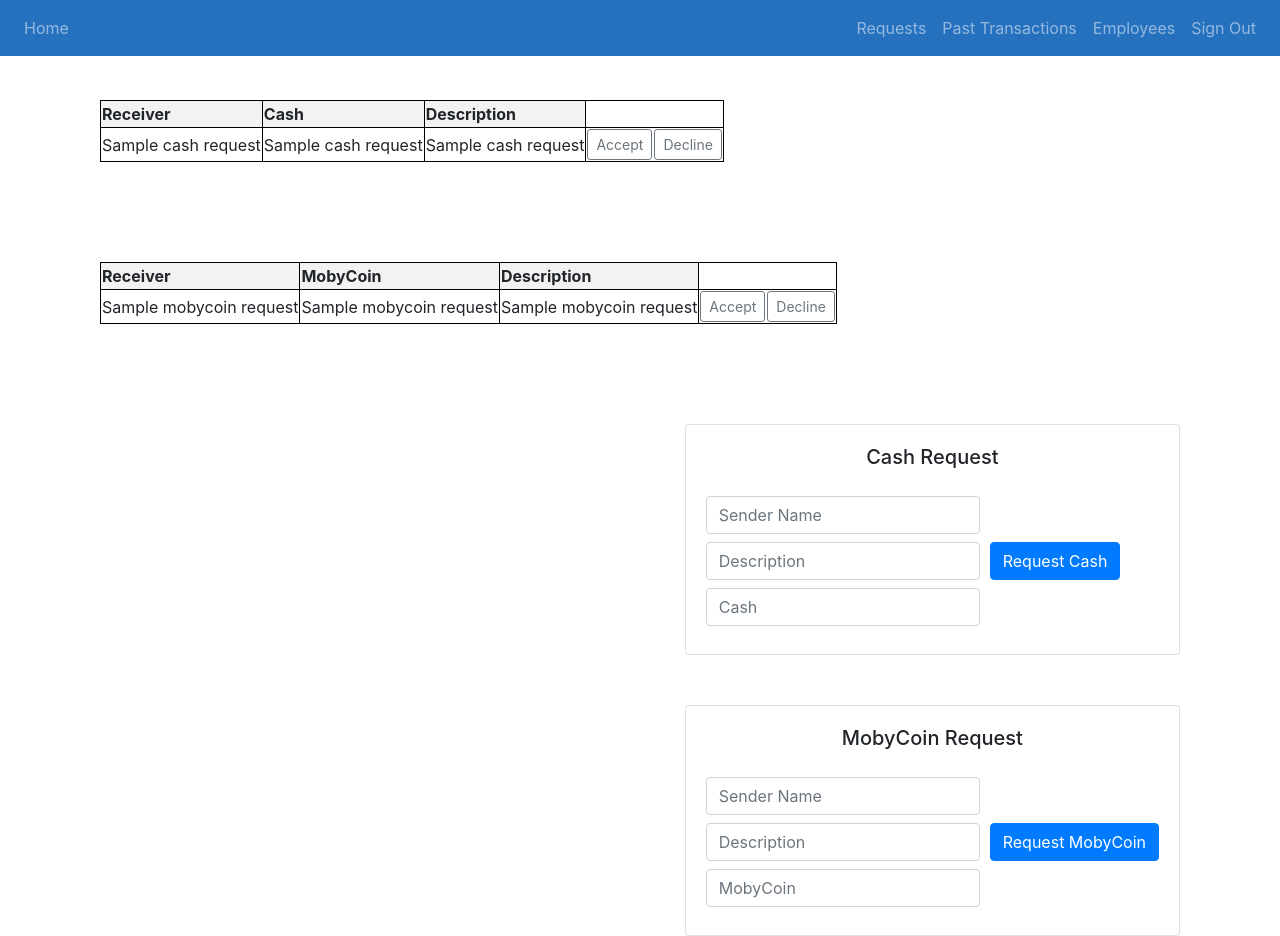
After one commit to itucsdb1925/itucsdb1925, a Flask app: page /request in a window 1280 px wide. The commit adds this page. Run offline with Flask 2, Linux system fonts and the light colour scheme; a user stored in the database is signed in; a database or web service that is not in the repository returns one stand-in record (values such as "Sample title"); parts of the project's set-up code (start-up, migrations or seed data) failed here and were passed over; some libraries are stand-ins or nearby versions.

Commit message:
added request system

```diff
--- a/server.py
+++ b/server.py
@@ -18,6 +18,8 @@ def create_app():
   app.add_url_rule("/signedin", view_func=views.home_page,methods=['GET','POST'])
   app.add_url_rule("/signout", view_func=views.sign_out, methods=['GET','POST'])
   app.add_url_rule("/employees",view_func=views.employees_page, methods=['GET','POST'])
+  app.add_url_rule("/transactions",view_func=views.transaction_page, methods=['GET'])
+  app.add_url_rule("/request",view_func=views.request_page, methods=['GET','POST'])
   lm.init_app(app)
   lm.login_view = "sign_in"
   return app
--- /dev/null
+++ b/templates/request.html
@@ -0,0 +1,121 @@
+{% block content %}
+<!DOCTYPE html>
+<html lang="en">
+  <head>
+    <meta charset="utf-8"/>
+    <link rel="stylesheet" href="https://stackpath.bootstrapcdn.com/bootstrap/4.4.1/css/bootstrap.min.css" integrity="sha384-Vkoo8x4CGsO3+Hhxv8T/Q5PaXtkKtu6ug5TOeNV6gBiFeWPGFN9MuhOf23Q9Ifjh" crossorigin="anonymous">
+  </head>
+  <body>
+    <nav class="navbar navbar-expand-md navbar-dark fixed-top" style="background-color: rgba(0, 89, 179,0.85)" >
+        <!--<a class="navbar-brand" asp-action="Index" method="post">Home</a>-->
+        <div class="collapse navbar-collapse">
+            <ul class="navbar-nav mr-auto">
+                <li class="nav-item-active">
+                    <a class="nav-link" href="/signedin" method="post">Home</a>
+                </li>
+            </ul>
+            <ul class="navbar-nav ml-auto">
+              <li class="nav-item">
+                    <a class="nav-link" href="/request" method="post">Requests</a>
+                </li>
+              <li class="nav-item">
+                    <a class="nav-link" href="/transactions" method="post">Past Transactions</a>
+                </li>
+                <li class="nav-item">
+                    <a class="nav-link" href="/employees" method="post">Employees</a>
+                </li>
+                <li class="nav-item">
+                    <a class="nav-link" href="/signout" method="post">Sign Out</a>
+                </li>
+            </ul>
+        </div>
+    </nav>
+
+        <table class="table-striped" style="float:left;margin-left: 100px;border: 1px solid black;align-content: center;margin-top:100px">
+      <tr style="border: 1px solid black;">
+        <th style="border: 1px solid black;">Receiver</th>
+        <th style="border: 1px solid black;">Cash</th>
+        <th style="border: 1px solid black;">Description</th>
+      </tr>
+      {% for item in past_cash_requests %}
+      <tr style="border: 1px solid black;">
+        <td style="border: 1px solid black;text-align: center;">{{item.receiver_name}}</td>
+        <td style="border: 1px solid black;text-align: center;">{{item.cash}}</td>
+        <td style="border: 1px solid black;text-align: center;">{{item.description}}</td>
+        <td>
+          <form action="/request" method="post">
+            <input type="hidden" name="accept_request_id_cash" value="{{item.id}}" />
+            <button type="submit" class="btn btn-outline-secondary btn-sm" >Accept</button>
+          </form>
+        </td>
+        <td>
+          <form action="/request" method="post">
+            <input type="hidden" name="decline_request_id_cash" value="{{item.id}}" />
+            <button type="submit" class="btn btn-outline-secondary btn-sm" >Decline</button>
+          </form>
+        </td>
+      </tr>
+      {% endfor %}
+    </table>
+    <table class="table-striped" style="float:left;margin-left: 100px;border: 1px solid black;align-content: center;margin-top:100px">
+      <tr style="border: 1px solid black;">
+        <th style="border: 1px solid black;">Receiver</th>
+        <th style="border: 1px solid black;">MobyCoin</th>
+        <th style="border: 1px solid black;">Description</th>
+      </tr>
+      {% for item in past_mobyCoin_requests %}
+      <tr style="border: 1px solid black;">
+        <td style="border: 1px solid black;text-align: center;">{{item.receiver_name}}</td>
+        <td style="border: 1px solid black;text-align: center;">{{item.mobyCoin}}</td>
+        <td style="border: 1px solid black;text-align: center;">{{item.description}}</td>
+        <td>
+          <form action="/request" method="post">
+            <input type="hidden" name="accept_request_id_mobyCoin" value="{{item.id}}" />
+            <button type="submit" class="btn btn-outline-secondary btn-sm" >Accept</button>
+          </form>
+        </td>
+        <td>
+          <form action="/request" method="post">
+            <input type="hidden" name="decline_request_id_mobyCoin" value="{{item.id}}" />
+            <button type="submit" class="btn btn-outline-secondary btn-sm" >Decline</button>
+          </form>
+        </td>
+      </tr>
+      {% endfor %}
+    </table>
+
+    <div style="margin-top: 100px;float: right;margin-right: 100px">
+    <div class="card card-body">
+    <h5 style="text-align: center" class="card-title">Cash Request</h5>
+    <form style="margin-top: 15px" action="/request" method="post">
+      <div class="form-row align-items-center">
+        <div class="col-auto">
+          <input class="form-control mb-2" type="text" name="SenderNameCash"placeholder="Sender Name" required>
+          <input class="form-control mb-2" type="text" name="DescriptionCash"placeholder="Description" required>
+          <input class="form-control mb-2" type="number" min="0" name="Cash"placeholder="Cash" required>
+        </div>
+        <div class="col-auto">
+          <input type="submit" class="btn btn-primary mb-2" value="Request Cash">
+        </div>
+      </div>
+    </form>
+  </div>
+  <div class="card card-body" style="margin-top: 50px">
+    <h5 style="text-align: center" class="card-title">MobyCoin Request</h5>
+    <form style="margin-top: 15px" action="/request" method="post">
+      <div class="form-row align-items-center">
+        <div class="col-auto">
+          <input class="form-control mb-2" type="text" name="SenderNameMobyCoin"placeholder="Sender Name" required>
+          <input class="form-control mb-2" type="text" name="DescriptionMobyCoin"placeholder="Description" required>
+          <input class="form-control mb-2" type="number" min="0" name="MobyCoin"placeholder="MobyCoin" required>
+        </div>
+        <div class="col-auto">
+          <input type="submit" class="btn btn-primary mb-2" value="Request MobyCoin">
+        </div>
+      </div>
+    </form>
+  </div>
+</div>
+  </body>
+</html>
+{% endblock %}
--- a/views.py
+++ b/views.py
@@ -5,6 +5,7 @@ from user import User,get_user
 from database import Database
 from employees import Employees
 from transaction import Cash_Transactions,MobyCoin_Transactions
+from request import MobyCoin_Requests,Cash_Requests
 from forms import SigninForm
 from flask_login import LoginManager,login_user,logout_user,login_required,current_user
 
@@ -21,7 +22,6 @@ def sign_in():
     database.create_balance()
     database.create_user()
     database.create_employees()
-    print(user.user_name,user.password)
     if(username and password):
       if(user.password):
         if(database.verify_user(password,user.password)):
@@ -71,6 +71,76 @@ def update():
     database.update_balance(update_balance)
     return redirect("/signedin")
   return render_template("update.html",update_id=update_id)
+
+@login_required
+def transaction_page():
+  user_id = current_user.get_id()
+  database=Database(dsn)
+  cash_transactions = database.get_cash_transactions(user_id)
+  mobyCoin_transactions = database.get_mobyCoin_transactions(user_id)
+  print(cash_transactions)
+  return render_template("transactions.html",cash_transactions=cash_transactions,mobyCoin_transactions=mobyCoin_transactions)
+
+@login_required
+def request_page():
+  user_id = current_user.get_id()
+  user = get_user(user_id)
+
+  sender_name_cash = request.form.get("SenderNameCash")
+  description_cash = request.form.get("DescriptionCash")
+  cash = request.form.get("Cash")
+
+  sender_name_mobyCoin = request.form.get("SenderNameMobyCoin")
+  description_mobyCoin = request.form.get("DescriptionMobyCoin")
+  mobyCoin = request.form.get("MobyCoin")
+
+  accept_request_id_mobyCoin = request.form.get("accept_request_id_mobyCoin")
+  decline_request_id_mobyCoin = request.form.get("decline_request_id_mobyCoin")
+  accept_request_id_cash = request.form.get("accept_request_id_cash")
+  decline_request_id_cash = request.form.get("decline_request_id_cash")
+  database=Database(dsn)
+  database.create_cash_requests();
+  database.create_mobyCoin_requests();
+
+
+
+  if(cash):
+    cash_request=Cash_Requests(0,sender_name_cash,user_id,cash,description_cash)
+    database.create_cash_requests()
+    database.add_cash_request(cash_request)
+  if(mobyCoin):
+    mobyCoin_request=MobyCoin_Requests(0,sender_name_mobyCoin,user_id,mobyCoin,description_mobyCoin)
+    database.create_mobyCoin_requests()
+    database.add_mobyCoin_request(mobyCoin_request)
+  if(accept_request_id_cash):
+    cash_request = database.get_cash_request(accept_request_id_cash)
+    balance_src = database.get_balance(cash_request.sender_name)
+    balance_dst = database.get_balance(cash_request.receiver_name)
+    requested_cash = cash_request.cash
+    if(database.transfer_between_users_cash(balance_src,balance_dst,requested_cash)):
+      database.create_cash_transactions()
+      cash_transaction = Cash_Transactions(0,balance_src.user_name,balance_dst.user_name,requested_cash)
+      database.add_cash_transaction(cash_transaction)
+      database.delete_cash_request(accept_request_id_cash)
+  if(decline_request_id_cash):
+    database.delete_cash_request(decline_request_id_cash)
+
+  if(accept_request_id_mobyCoin):
+    mobyCoin_request = database.get_mobyCoin_request(accept_request_id_mobyCoin)
+    balance_src = database.get_balance(mobyCoin_request.sender_name)
+    balance_dst = database.get_balance(mobyCoin_request.receiver_name)
+    requested_mobyCoin = mobyCoin_request.mobyCoin
+    if(database.transfer_between_users_mobycoin(balance_src,balance_dst,requested_mobyCoin)):
+      database.create_mobyCoin_transactions()
+      mobyCoin_transaction = MobyCoin_Transactions(0,balance_src.user_name,balance_dst.user_name,requested_mobyCoin)
+      database.add_mobyCoin_transaction(mobyCoin_transaction)
+      database.delete_mobyCoin_request(accept_request_id_mobyCoin)
+  if(decline_request_id_mobyCoin):
+    database.delete_mobyCoin_request(decline_request_id_mobyCoin)
+
+  past_cash_requests=database.get_cash_requests(user_id)
+  past_mobyCoin_requests=database.get_mobyCoin_requests(user_id)
+  return render_template("request.html",past_cash_requests=past_cash_requests,past_mobyCoin_requests=past_mobyCoin_requests)
 
 @login_required
 def employees_page():
```
Also changed, not shown: database.py (+48 -17 lines), templates/employees.html (+8 -2 lines), templates/index.html (+11 -6 lines), templates/signin.html (+7 -0 lines), templates/transactions.html (added, +64 -0 lines).
